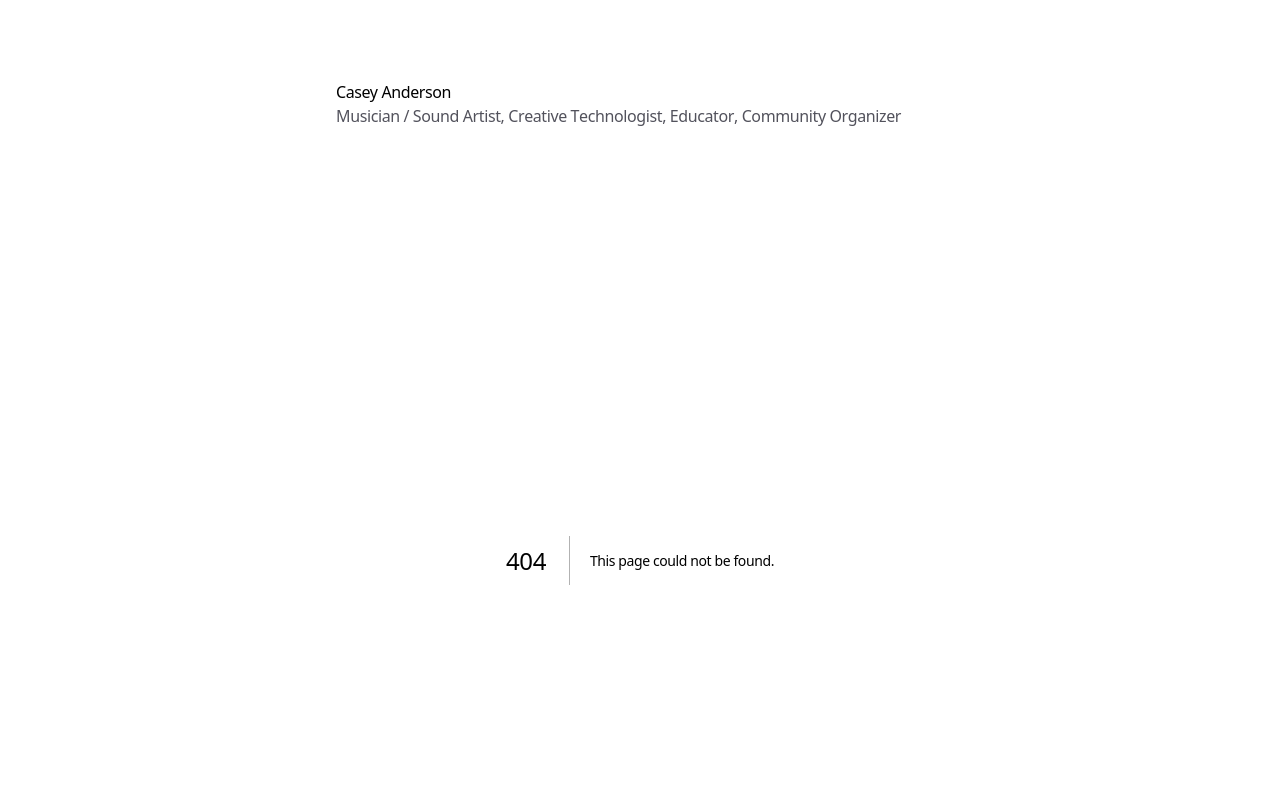
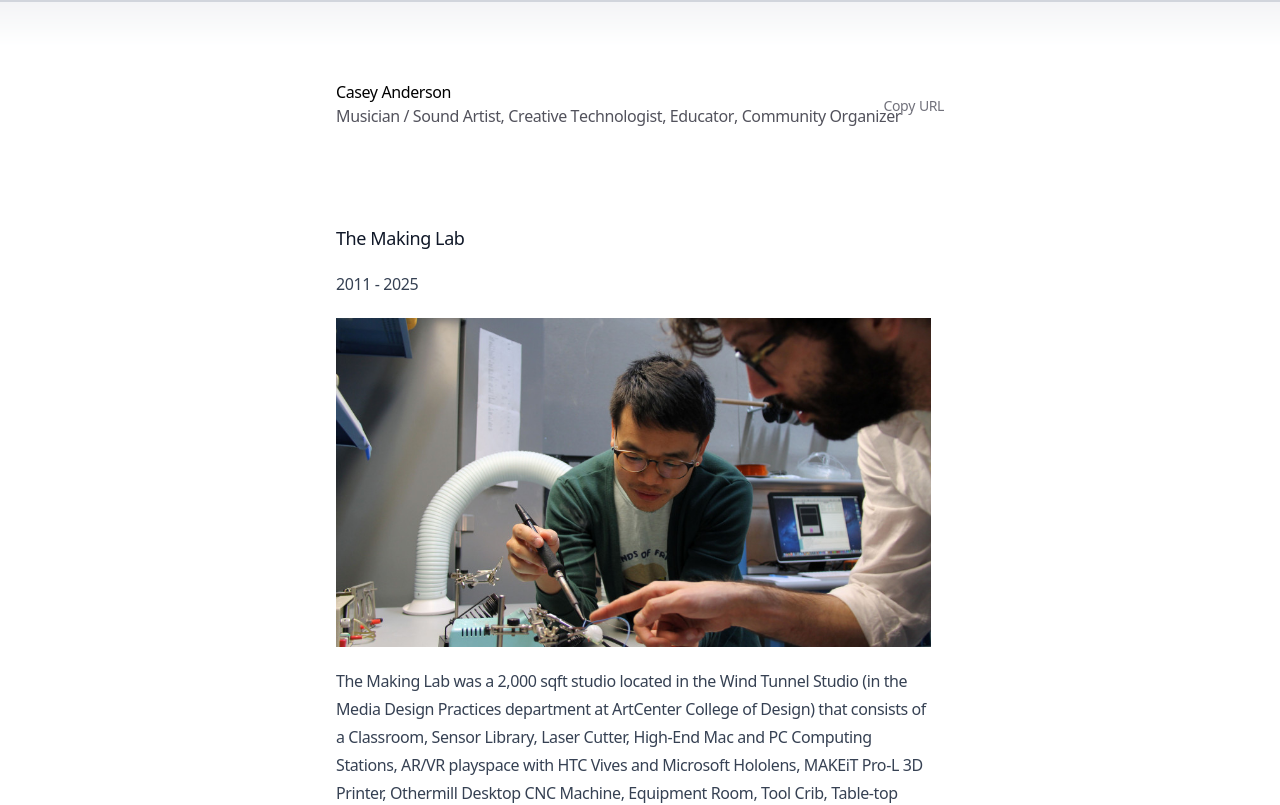
Before and after one commit to caseyanderson/caseyanderson.work, a Next.js app: page /blog/making-lab in a window 1280 px wide. Before the commit this address had no page. Shown: the top 805 px of the page. Built offline with nearby package versions, Linux system fonts and the light colour scheme.

Commit message:
adds making lab

```diff
--- /dev/null
+++ b/app/blog/making-lab/page.mdx
@@ -0,0 +1,6 @@
+## The Making Lab
+2011 - 2025
+
+<Cover src="making-lab.jpg" />
+
+The Making Lab was a 2,000 sqft studio located in the Wind Tunnel Studio (in the Media Design Practices department at ArtCenter College of Design) that consists of a Classroom, Sensor Library, Laser Cutter, High-End Mac and PC Computing Stations, AR/VR playspace with HTC Vives and Microsoft Hololens, MAKEiT Pro-L 3D Printer, Othermill Desktop CNC Machine, Equipment Room, Tool Crib, Table-top Bandsaw and Sander, 44″ Large-format Photo Plotter, and Photo/Video Gear. I designed, managed, and taught in the lab for fourteen years.
--- a/app/data.ts
+++ b/app/data.ts
@@ -144,16 +144,22 @@ export const BLOG_POSTS: BlogPost[] = [
         uid: 'blog-11',
     },
     {
+        title: 'The Making Lab',
+        description: 'designed, managed, and taught in this hands-on technology lab at ArtCenter College of Design',
+        link: '/blog/making-lab',
+        uid: 'blog-12',
+    },
+    {
         title: 'Changes: 64 Studies for 6 Harps, James Tenney',
         description: 'recovered and completed this massive, unfinished Tenney project for archiving, recording, and performance',
         link: '/blog/changes',
-        uid: 'blog-12',
+        uid: 'blog-13',
     },
     {
         title: 'The Experimental Music Yearbook',
         description: 'a repository and periodic festival archiving the methods and styles of artists working in the experimental music tradition',
         link: '/blog/emy',
-        uid: 'blog-13',
+        uid: 'blog-14',
     },
     ]
 
```
Also changed, not shown: public/images/making-lab.jpg (added).
